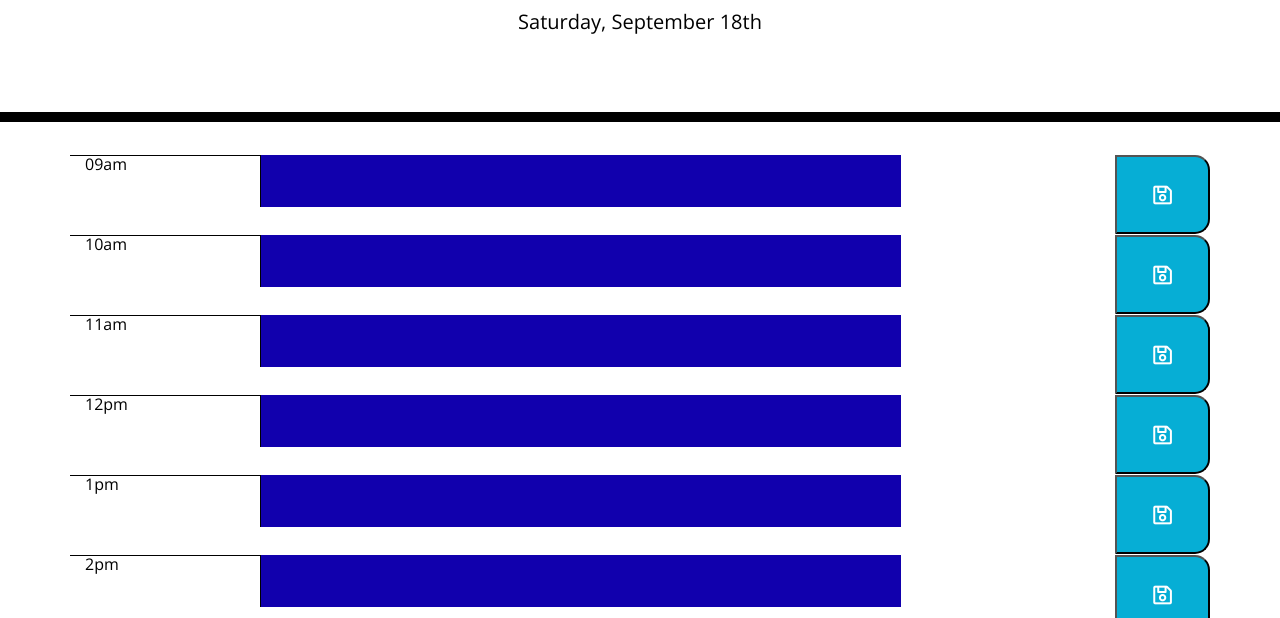
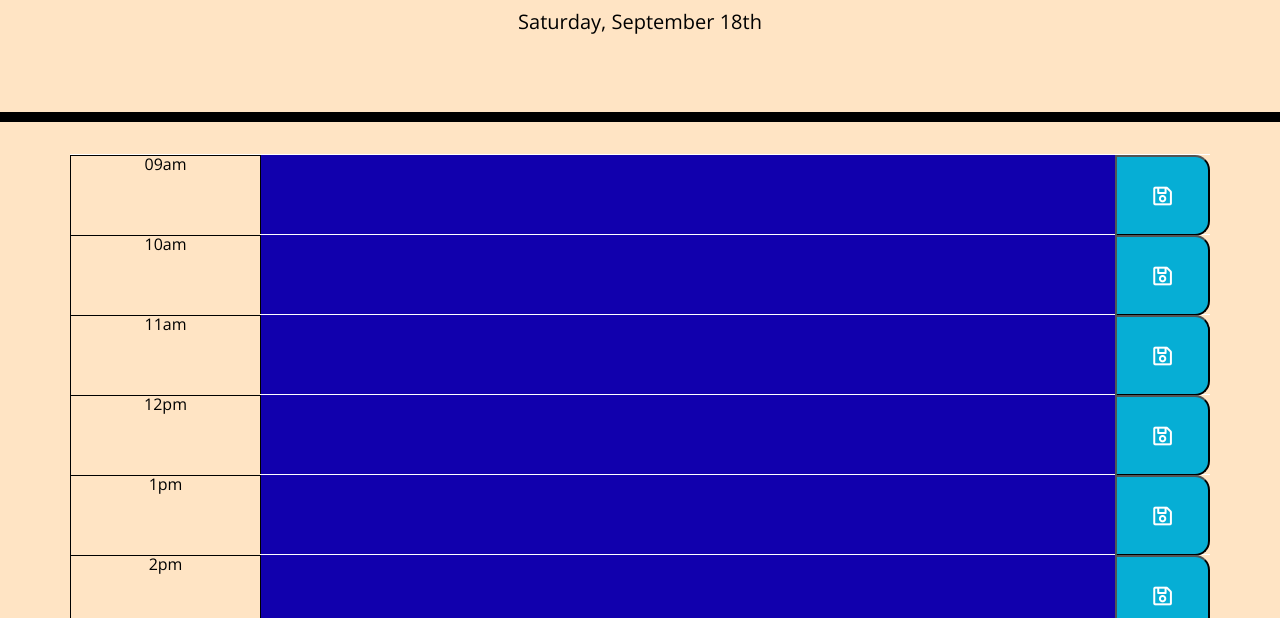
Before and after one commit to zugzw4ng/workday-scheduler, a plain HTML site: page index.html in a window 1280 px wide. Shown: the part 182-800 px from the top of the page. Drawn offline with nearby package versions, Linux system fonts and the light colour scheme.

Commit message:
cleaned up styling and declarations

```diff
--- a/assets/css/style.css
+++ b/assets/css/style.css
@@ -2,6 +2,7 @@ body {
     font-family: 'Open Sans', sans-serif;
     font-size: 16px;
     line-height: 1;
+    background-color: bisque;
   }
 
   textarea {
@@ -37,24 +38,29 @@ body {
   }
 
   .hour {
-    background-color: #ffffff;
+    background-color: bisque;
     color: #000000;
     border-top: .5px solid #000000;
+    border-left: .5px solid #000000;
+    text-align: center;
   }
 
   .past {
     background-color: #1100ad;
     color: white;
+    height: 79px;
   }
 
   .present {
     background-color: #ff6961;
     color: white;
+    height: 79px;
   }
 
   .future {
     background-color: #77dd77;
     color: white;
+    height: 79px;
   }
 
   .saveBtn {
--- a/assets/js/script.js
+++ b/assets/js/script.js
@@ -107,22 +107,22 @@ dayInfo.forEach(function (thisHour) {
 
     var hourPlan = $("<div>")
         .attr({
-            "class": "col-9 p-0"
+            "class": "col-9 description p-0"
         });
     var planData = $("<textarea>");
     hourPlan.append(planData);
     planData.attr("id", thisHour.id);
     if (thisHour.time < moment().format("HH")) {
         planData.attr({
-            "class": "past col-9 ",
+            "class": "past col-9 mw-100",
         })
     } else if (thisHour.time === moment().format("HH")) {
         planData.attr({
-            "class": "present col-9"
+            "class": "present col-9 mw-100"
         })
     } else if (thisHour.time > moment().format("HH")) {
         planData.attr({
-            "class": "future col-9"
+            "class": "future col-9 mw-100"
         })
     }
 
```
